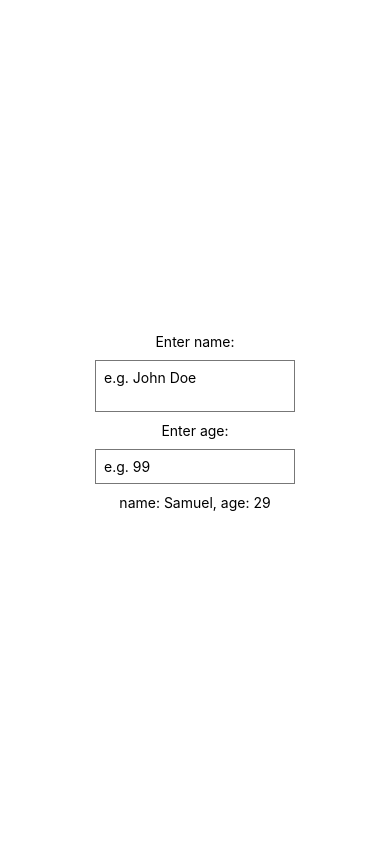
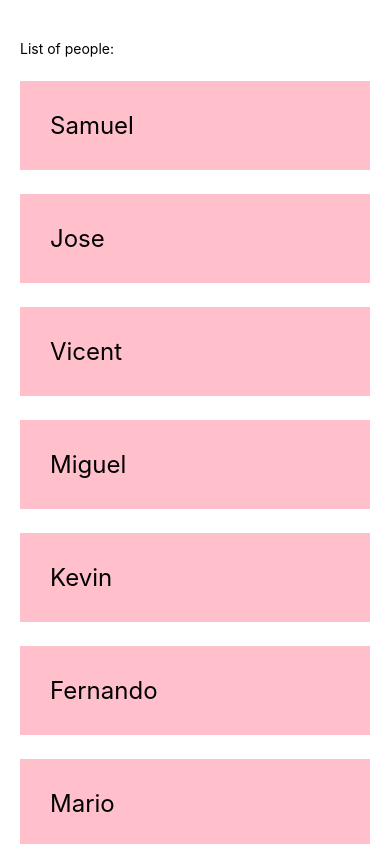
Before and after one commit to doyo91/react-native-tutorial-ninja, a React Native app: screen / in a window 390 px wide. Built offline with nearby package versions, Linux system fonts and the light colour scheme.

Commit message:
List & ScrollView

```diff
--- a/App.js
+++ b/App.js
@@ -1,29 +1,27 @@
 import React, { useState } from "react";
-import { StyleSheet, Text, View, TextInput } from "react-native";
+import { StyleSheet, Text, View, ScrollView } from "react-native";
 
 export default function App() {
-  const [name, setName] = useState("Samuel");
-  const [age, setAge] = useState("29");
+  const [people, setPeople] = useState([
+    { name: "Samuel", key: "1" },
+    { name: "Jose", key: "2" },
+    { name: "Vicent", key: "3" },
+    { name: "Miguel", key: "4" },
+    { name: "Kevin", key: "5" },
+    { name: "Fernando", key: "6" },
+    { name: "Mario", key: "7" },
+  ]);
 
   return (
     <View style={styles.container}>
-      <Text>Enter name:</Text>
-      <TextInput
-        multiline
-        style={styles.input}
-        placeholder="e.g. John Doe"
-        onChangeText={(value) => setName(value)}
-      />
-      <Text>Enter age:</Text>
-      <TextInput
-        keyboardType="numeric"
-        style={styles.input}
-        placeholder="e.g. 99"
-        onChangeText={(value) => setAge(value)}
-      />
-      <Text>
-        name: {name}, age: {age}
-      </Text>
+      <Text>List of people:</Text>
+      <ScrollView>
+        {people.map((item) => (
+          <View key={item.key}>
+            <Text style={styles.item}>{item.name}</Text>
+          </View>
+        ))}
+      </ScrollView>
     </View>
   );
 }
@@ -32,14 +30,15 @@ const styles = StyleSheet.create({
   container: {
     flex: 1,
     backgroundColor: "#fff",
-    alignItems: "center",
-    justifyContent: "center",
+    paddingTop: 40,
+    paddingHorizontal: 20,
+    // alignItems: "center",
+    // justifyContent: "center",
   },
-  input: {
-    borderWidth: 1,
-    borderColor: "#777",
-    padding: 8,
-    margin: 10,
-    width: 200,
+  item: {
+    marginTop: 24,
+    padding: 30,
+    backgroundColor: "pink",
+    fontSize: 24,
   },
 });
```
